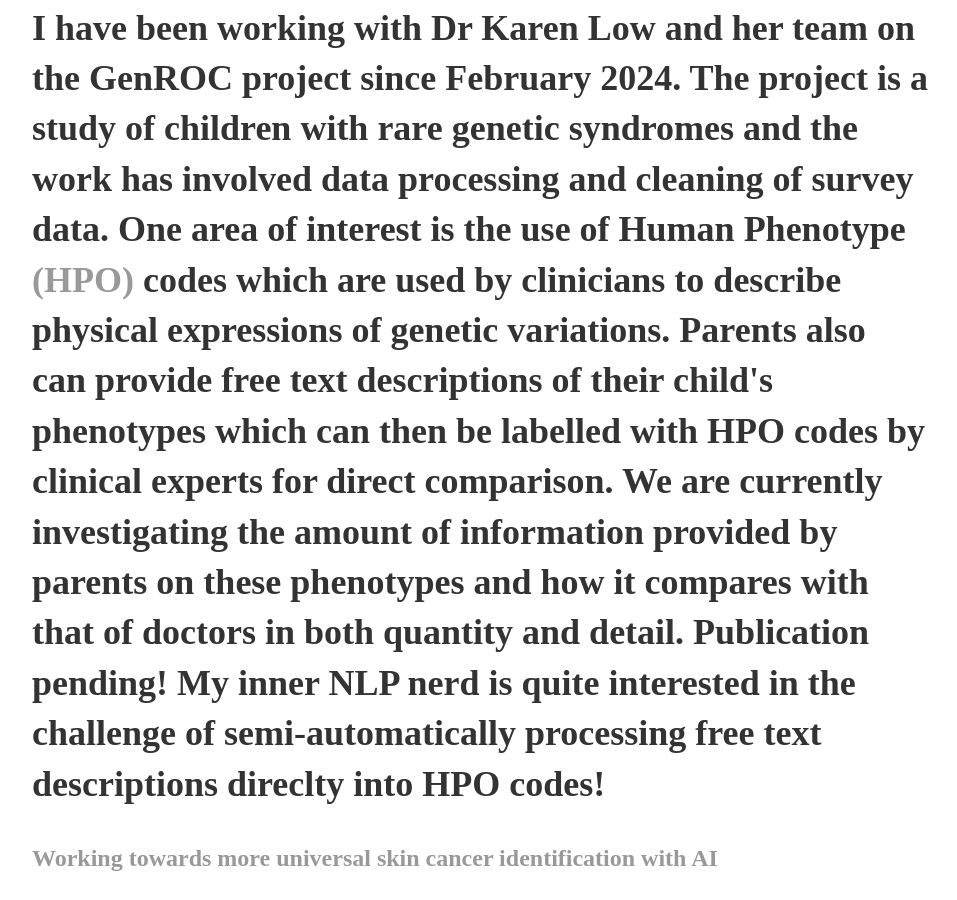
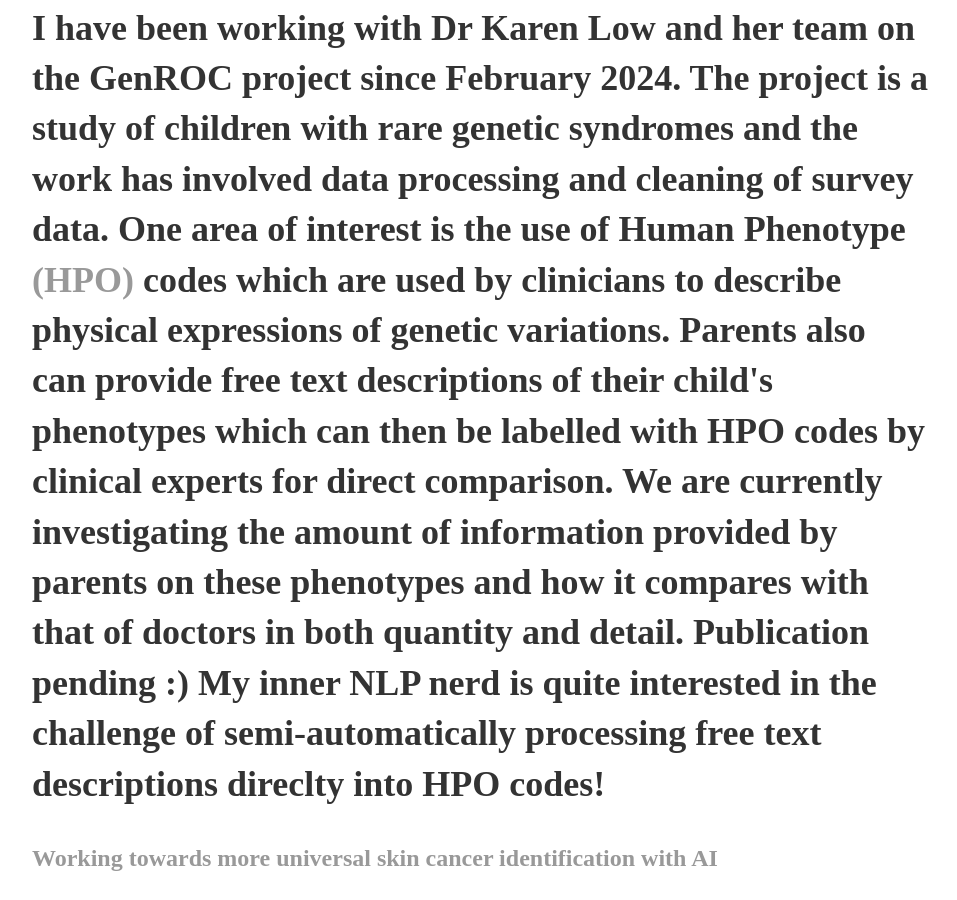
Before and after one commit to HuwWDay/HuwWDay.github.io, a Jekyll site: the page built from projects/index.html, in a window 1280 px wide and 900 px high, scrolled down 349 px. Shown: the whole window, without its empty margins (160-1117 px from the left). Built offline with Jekyll 4.4.1, drawn with Linux system fonts in a browser that asks for light colours.

```diff
--- a/projects/index.html
+++ b/projects/index.html
@@ -4,13 +4,13 @@ title: Huw Day, Data Scientist
 ---
 <div class="blurb">
 		<h1>Data Science Projects</h1>
-		<p>Below is a list of data science projects I've worked on and some of the skills I've developed throughout:
+		<p>Below is a list of data science projects I've worked on and some of the skills I've developed throughout:</p>
 
   <h2><a href="https://www.bristol.ac.uk/golding/impact/project-case-studies/genroc-study/">GenROC</a>: Using data to better represent children with rare genetic conditions <h2>
 	<p>I have been working with Dr Karen Low and her team on the GenROC project since February 2024. The project is a study of children with rare genetic syndromes and the work has involved data processing
 	and cleaning of survey data. One area of interest is the use of Human Phenotype <a href="https://hpo.jax.org/">(HPO)</a> codes which are used by clinicians to describe physical expressions of genetic variations.
 	Parents also can provide free text descriptions of their child's phenotypes which can then be labelled with HPO codes by clinical experts for direct comparison. We are currently investigating the amount of information
-	provided by parents on these phenotypes and how it compares with that of doctors in both quantity and detail. Publication pending!
+	provided by parents on these phenotypes and how it compares with that of doctors in both quantity and detail. Publication pending :)
 	My inner NLP nerd is quite interested in the challenge of semi-automatically processing free text descriptions direclty into HPO codes!</p>
 
   <h2><a href="https://jeangoldinginstitute.blogs.bristol.ac.uk/2024/09/02/working-towards-more-universal-skin-cancer-identification-with-ai/">Working towards more universal skin cancer identification with AI</a> <h2>
```
